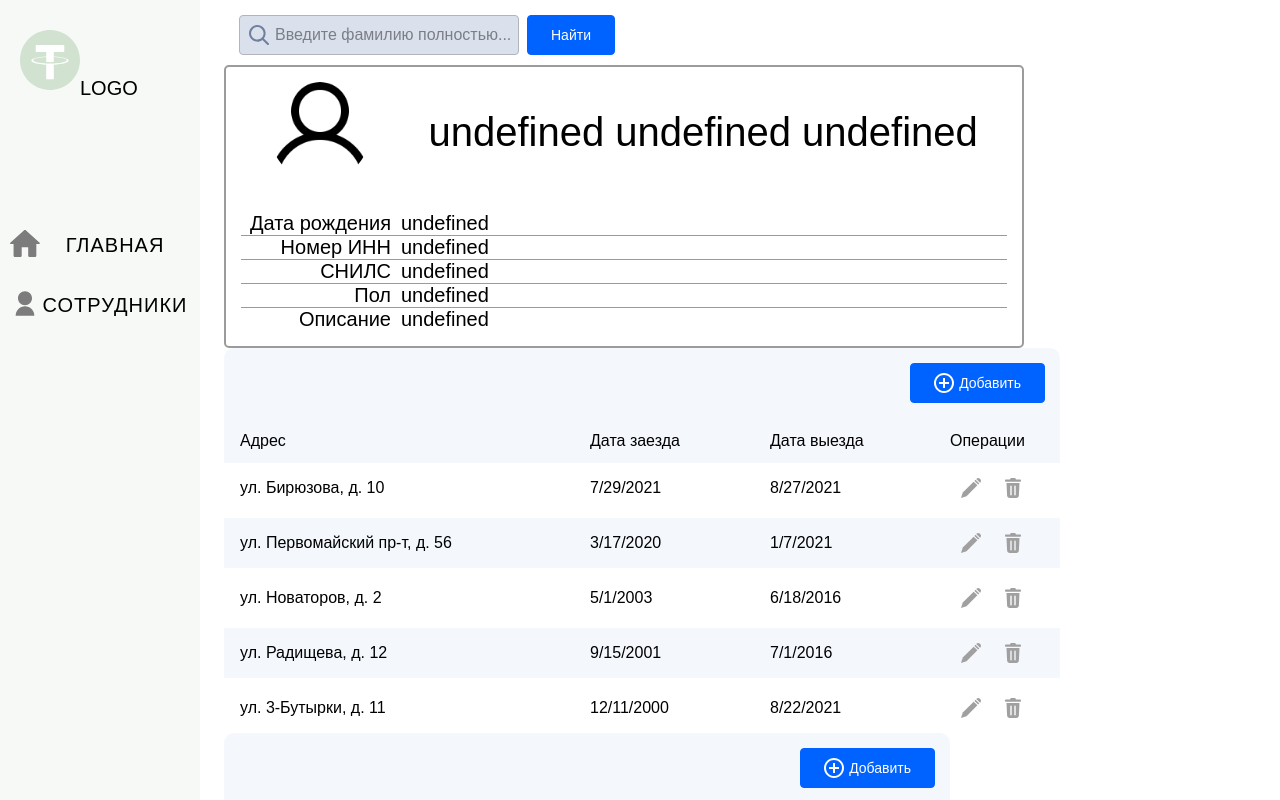
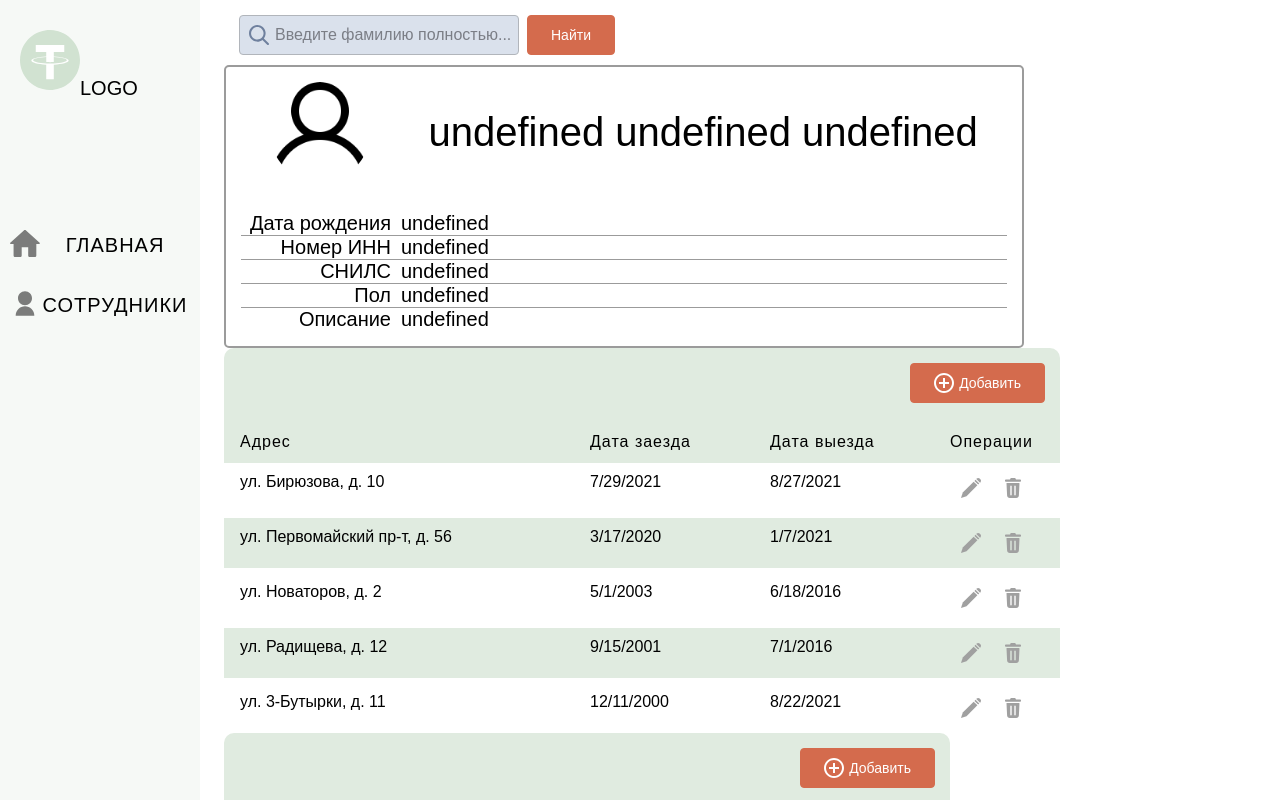
Before and after one commit to franze6/puppy-project, a React app: page /persons/1 in a window 1280 px wide. Shown: the top 800 px of the page. Built offline with nearby package versions, Linux system fonts and the light colour scheme; no server answers.

Commit message:
FIX: style

```diff
--- a/src/Components/Kit/Button/Button.scss
+++ b/src/Components/Kit/Button/Button.scss
@@ -5,9 +5,9 @@
   font-weight: 500;
   font-size: 14px;
   line-height: 20px;
-  background-color: #0062ff;
+  background-color: #d46b4d;
   border-radius: 4px;
-  border: 1px solid #0062ff;
+  border: 1px solid #d46b4d;
   width: fit-content;
   cursor: var(--pointer);
   user-select: none;
@@ -21,11 +21,11 @@
 }
 
 .button:hover {
-  background-color: #0142d3;
+  background-color: #ee7858;
 }
 
 .button:active {
-  background-color: #022d9a;
+  background-color: #ee7858;
 }
 
 .outlined:hover {
--- a/src/Components/Kit/CheckBox/CheckBox.scss
+++ b/src/Components/Kit/CheckBox/CheckBox.scss
@@ -44,7 +44,7 @@
 }
 
 .hide:checked + .checkbox {
-  background: #0062ff;
+  background: #d46b4d;
   color: #fff;
   border: none;
 }
--- a/src/Components/Table/Table.scss
+++ b/src/Components/Table/Table.scss
@@ -3,21 +3,22 @@
   flex-direction: column;
   width: fit-content;
   font-size: 16px;
-  background-color: #f4f7fc;
+  background-color: #e0ebe0;
   border-radius: 10px;
 }
 
 .buttAdd {
   display: flex;
   justify-content: flex-end;
-  margin: 15px 15px 15px 0;
+  margin: 15px 15px 15px 0px;
 }
 
 .thead {
   display: flex;
   height: 45px;
   padding-left: 6px;
-  background-color: #f4f7fc;
+  background-color: #e0ebe0;
+  letter-spacing: 1px;
 }
 
 .tbody {
@@ -31,13 +32,12 @@
   display: flex;
   padding: 15px 10px;
   cursor: var(--pointer);
-  align-items: center;
 }
 
 .trow {
   display: flex;
   padding-left: 6px;
-  background-color: #f4f7fc;
+  background-color: #e0ebe0;
   border-bottom: 5px solid #ffffff;
 
   .tcol {
```
